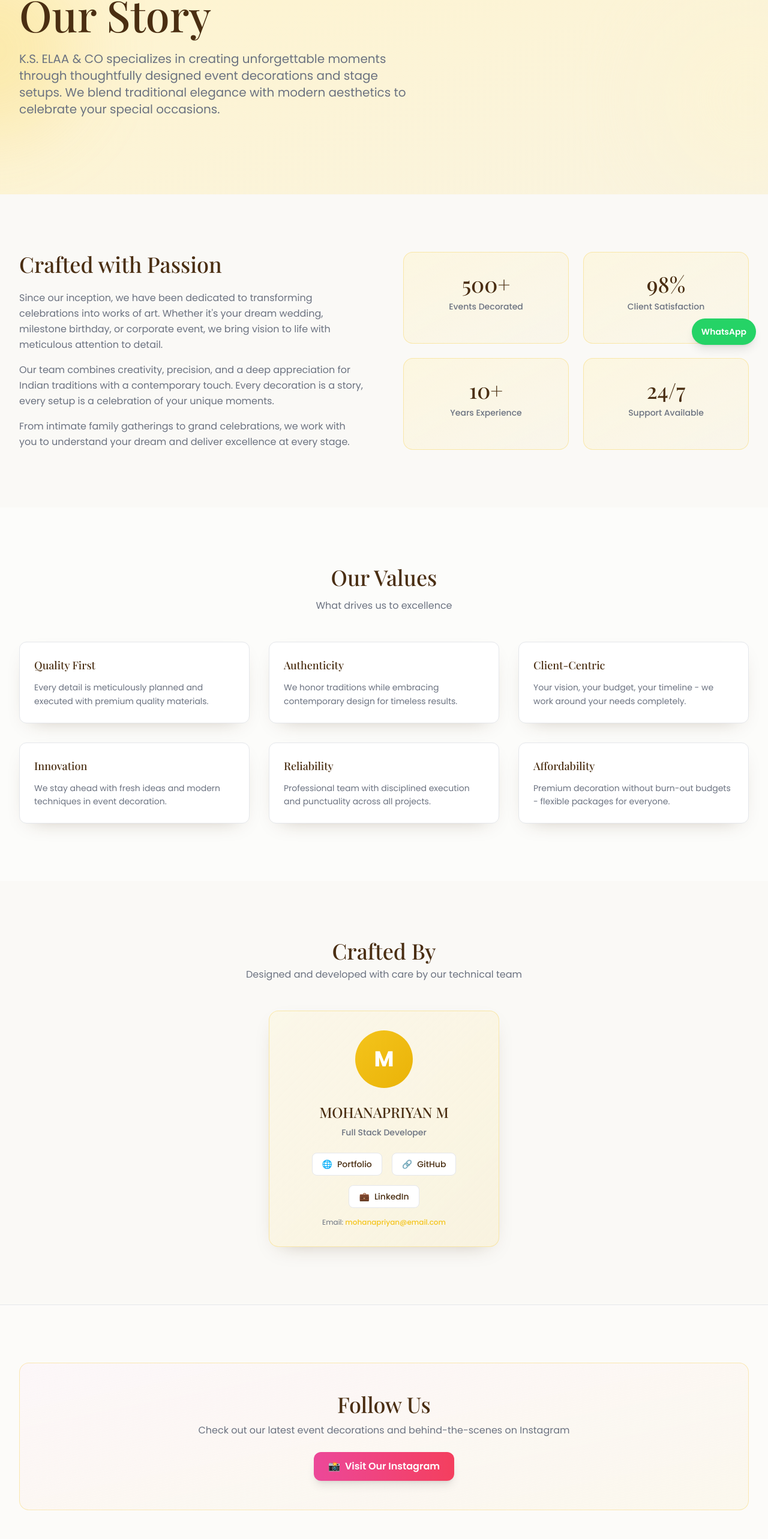
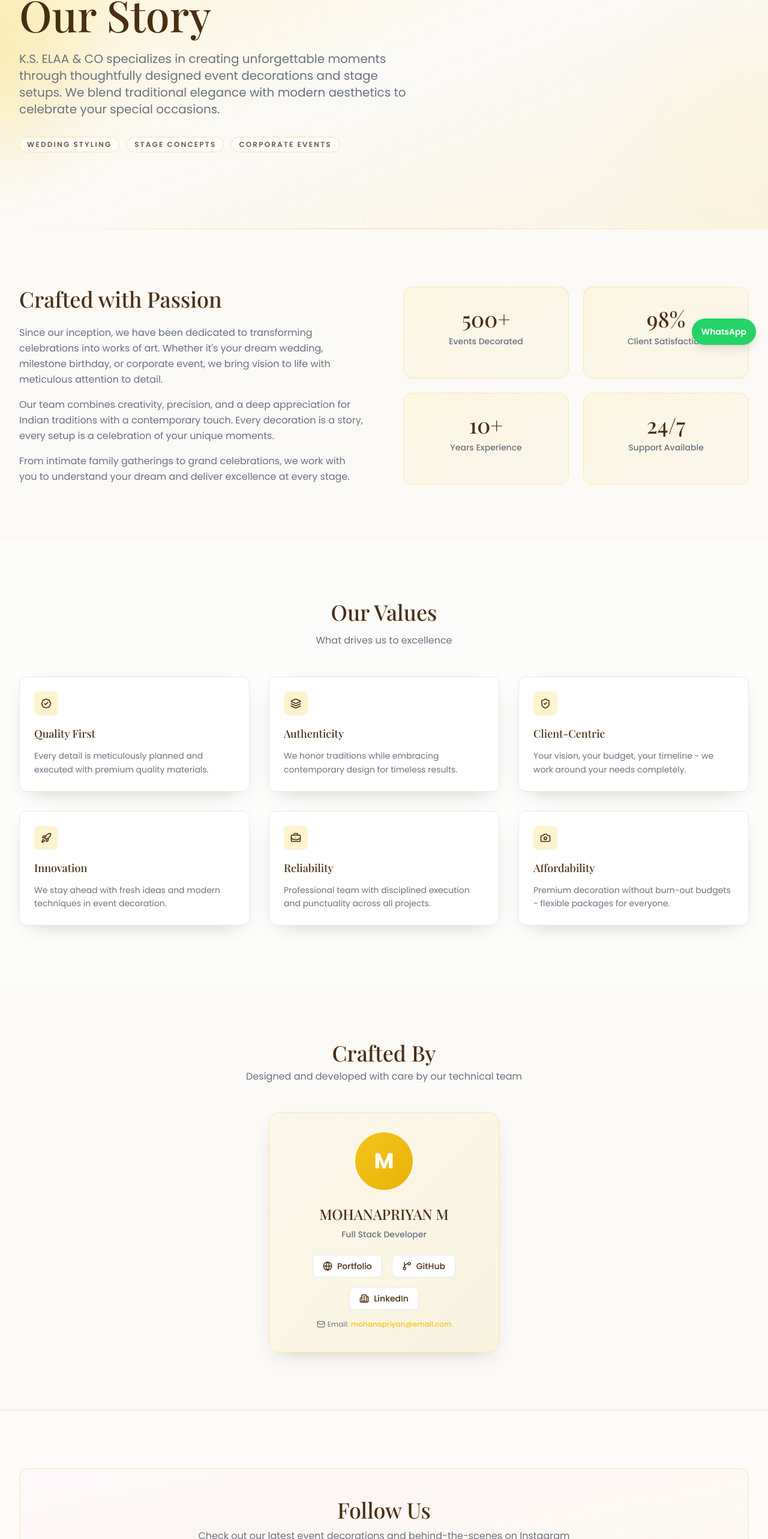
Before and after one commit to mohanapriyan2006/K.S.Elaa-and-Co, a React (Vite) app: page /about in a window 1280 px wide. Shown: the part 205-2771 px from the top of the page at 60% size. Built offline with nearby package versions, Linux system fonts and the light colour scheme.

Commit message:
feat: add lucide-react icons and update components for improved UI

```diff
--- a/package.json
+++ b/package.json
@@ -11,6 +11,7 @@
   },
   "dependencies": {
     "framer-motion": "^12.38.0",
+    "lucide-react": "^1.7.0",
     "react": "^19.2.4",
     "react-dom": "^19.2.4",
     "react-router-dom": "^7.13.2"
--- a/src/components/Hero.jsx
+++ b/src/components/Hero.jsx
@@ -1,4 +1,5 @@
 import { motion } from 'framer-motion'
+import { ArrowRight, Sparkles } from 'lucide-react'
 import { Link } from 'react-router-dom'
 import { fadeInUp, staggerContainer } from '../utils/animations'
 import { serviceItems } from '../data/services'
@@ -6,7 +7,9 @@ import { serviceItems } from '../data/services'
 const Motion = motion
 
 function Hero() {
-  const heroImage = serviceItems[3]?.image || 'https://images.unsplash.com/photo-1519225421980-715cb0215aed?auto=format&fit=crop&w=1600&q=80';
+  const heroImage =
+    serviceItems[3]?.image ||
+    'https://images.unsplash.com/photo-1519225421980-715cb0215aed?auto=format&fit=crop&w=1600&q=80'
 
   return (
     <section className="relative isolate overflow-hidden bg-gradient-to-br from-background via-yellowSoft/10 to-primary/10 py-24 sm:py-32 lg:py-40">
@@ -24,9 +27,10 @@ function Hero() {
         >
           <Motion.p
             variants={fadeInUp}
-            className="inline-flex rounded-full border border-primary/40 bg-gradient-to-r from-yellowSoft to-yellow-100 px-4 py-2 text-xs font-bold uppercase tracking-[0.3em] text-brown shadow-sm"
+            className="inline-flex items-center gap-2 rounded-full border border-primary/40 bg-gradient-to-r from-yellowSoft to-yellow-100 px-4 py-2 text-xs font-bold uppercase tracking-[0.3em] text-brown shadow-sm"
           >
-            ✨ Elegant Event Design
+            <Sparkles size={14} strokeWidth={2.2} />
+            Elegant Event Design
           </Motion.p>
 
           <Motion.h1
@@ -53,7 +57,10 @@ function Hero() {
               to="/contact"
               className="group relative rounded-xl bg-gradient-to-r from-primary to-primaryHover px-8 py-4 text-base font-semibold text-brown shadow-lg transition hover:shadow-xl hover:scale-105 overflow-hidden"
             >
-              <span className="relative z-10">Book Your Event</span>
+              <span className="relative z-10 inline-flex items-center gap-2">
+                Book Your Event
+                <ArrowRight size={18} className="transition-transform group-hover:translate-x-1" />
+              </span>
               <div className="absolute inset-0 bg-white/20 translate-x-[-100%] group-hover:translate-x-0 transition-transform duration-300" />
             </Link>
             <Link
--- a/src/pages/About.jsx
+++ b/src/pages/About.jsx
@@ -1,17 +1,34 @@
 import { motion } from 'framer-motion'
+import {
+  ArrowRight,
+  BadgeCheck,
+  BriefcaseBusiness,
+  Building2,
+  Camera,
+  ExternalLink,
+  GitBranch,
+  Globe,
+  Layers,
+  Mail,
+  Rocket,
+  ShieldCheck,
+} from 'lucide-react'
 import { Link } from 'react-router-dom'
 import { fadeInUp, staggerContainer } from '../utils/animations'
 import { developer, companySocial } from '../data/services'
 
 const Motion = motion
 
+const valueIcons = [BadgeCheck, Layers, ShieldCheck, Rocket, BriefcaseBusiness, Camera]
+
 function About() {
   return (
     <div className="min-h-screen bg-background">
       {/* Hero Section */}
-      <section className="relative isolate overflow-hidden bg-gradient-to-br from-yellowSoft to-primary/10 py-20 sm:py-28 lg:py-32">
+      <section className="relative isolate overflow-hidden bg-gradient-to-br from-yellowSoft via-background to-primary/10 py-20 sm:py-28 lg:py-32">
         <div className="absolute left-[-10rem] top-20 h-72 w-72 rounded-full bg-primary/20 blur-3xl" />
         <div className="absolute bottom-0 right-[-8rem] h-80 w-80 rounded-full bg-yellowSoft/30 blur-3xl" />
+        <div className="absolute inset-x-0 bottom-0 h-px bg-gradient-to-r from-transparent via-primary/50 to-transparent" />
 
         <div className="mx-auto w-full max-w-7xl px-4 sm:px-6 lg:px-8 relative z-10">
           <Motion.div
@@ -34,6 +51,11 @@ function About() {
               designed event decorations and stage setups. We blend traditional elegance with modern
               aesthetics to celebrate your special occasions.
             </Motion.p>
+            <Motion.div variants={fadeInUp} className="mt-8 flex flex-wrap items-center gap-3 text-xs font-semibold uppercase tracking-[0.18em] text-brown/80">
+              <span className="rounded-full border border-primary/40 bg-white/70 px-3 py-1">Wedding Styling</span>
+              <span className="rounded-full border border-primary/40 bg-white/70 px-3 py-1">Stage Concepts</span>
+              <span className="rounded-full border border-primary/40 bg-white/70 px-3 py-1">Corporate Events</span>
+            </Motion.div>
           </Motion.div>
         </div>
       </section>
@@ -147,16 +169,21 @@ function About() {
                 description:
                   'Premium decoration without burn-out budgets - flexible packages for everyone.',
               },
-            ].map((value) => (
+            ].map((value, index) => {
+              const Icon = valueIcons[index % valueIcons.length]
+              return (
               <Motion.article
                 key={value.title}
                 variants={fadeInUp}
-                className="rounded-xl border border-border bg-white p-6 shadow-soft"
+                className="group rounded-xl border border-border bg-white p-6 shadow-soft transition hover:-translate-y-1 hover:border-primary/40 hover:shadow-lg"
               >
+                <div className="mb-4 inline-flex h-10 w-10 items-center justify-center rounded-lg bg-gradient-to-br from-yellowSoft to-primary/20 text-brown">
+                  <Icon size={18} strokeWidth={2.2} />
+                </div>
                 <h3 className="font-heading text-lg text-brown">{value.title}</h3>
                 <p className="mt-3 text-sm leading-relaxed text-textSecondary">{value.description}</p>
               </Motion.article>
-            ))}
+            )})}
           </Motion.div>
         </div>
       </section>
@@ -193,9 +220,9 @@ function About() {
 
               <div className="mt-6 flex flex-wrap justify-center gap-4">
                 {[
-                  { label: 'Portfolio', url: developer.portfolio, icon: '🌐' },
-                  { label: 'GitHub', url: developer.github, icon: '🔗' },
-                  { label: 'LinkedIn', url: developer.linkedin, icon: '💼' },
+                  { label: 'Portfolio', url: developer.portfolio, icon: Globe },
+                  { label: 'GitHub', url: developer.github, icon: GitBranch },
+                  { label: 'LinkedIn', url: developer.linkedin, icon: Building2 },
                 ].map((link) => (
                   <a
                     key={link.label}
@@ -205,14 +232,15 @@ function About() {
                     className="inline-flex items-center gap-2 rounded-lg border border-border bg-white px-4 py-2 text-sm font-medium text-brown transition hover:bg-yellowSoft hover:border-primary"
                     aria-label={link.label}
                   >
-                    <span>{link.icon}</span>
+                    <link.icon size={16} strokeWidth={2.2} />
                     {link.label}
                   </a>
                 ))}
               </div>
 
-              <p className="mt-4 text-xs text-textSecondary">
-                Email:{' '}
+              <p className="mt-4 inline-flex items-center gap-1 text-xs text-textSecondary">
+                <Mail size={14} />
+                Email:
                 <a href={`mailto:${developer.email}`} className="font-medium text-primary hover:text-primaryHover">
                   {developer.email}
                 </a>
@@ -242,7 +270,7 @@ function About() {
               rel="noopener noreferrer"
               className="mt-6 inline-flex items-center gap-2 rounded-xl bg-gradient-to-r from-pink-500 to-rose-500 px-6 py-3 font-semibold text-white shadow-lg transition hover:shadow-xl hover:scale-105"
             >
-              <span>📸</span>
+              <Camera size={18} />
               Visit Our Instagram
             </a>
           </Motion.div>
@@ -268,15 +296,17 @@ function About() {
             <div className="flex flex-wrap justify-center gap-4">
               <Link
                 to="/contact"
-                className="rounded-xl bg-primary px-6 py-3 font-semibold text-brown shadow-soft transition hover:bg-primaryHover"
+                className="group inline-flex items-center gap-2 rounded-xl bg-primary px-6 py-3 font-semibold text-brown shadow-soft transition hover:bg-primaryHover"
               >
                 Book Now
+                <ArrowRight size={18} className="transition-transform group-hover:translate-x-1" />
               </Link>
               <Link
                 to="/services"
-                className="rounded-xl border border-border bg-white px-6 py-3 font-semibold text-brown transition hover:border-primary/60"
+                className="group inline-flex items-center gap-2 rounded-xl border border-border bg-white px-6 py-3 font-semibold text-brown transition hover:border-primary/60"
               >
                 View Services
+                <Camera size={18} className="transition-transform group-hover:translate-x-1" />
               </Link>
             </div>
           </Motion.div>
--- a/src/pages/Home.jsx
+++ b/src/pages/Home.jsx
@@ -1,5 +1,6 @@
 import { useEffect, useState } from 'react'
 import { motion, AnimatePresence } from 'framer-motion'
+import { ArrowRight, CircleDollarSign, Palette, Sparkles, Star, Zap } from 'lucide-react'
 import { Link } from 'react-router-dom'
 import Hero from '../components/Hero'
 import CategoryGrid from '../components/CategoryGrid'
@@ -8,6 +9,8 @@ import { galleryPreview, serviceItems, testimonials, whyChooseUs } from '../data
 import { fadeInUp, staggerContainer } from '../utils/animations'
 
 const Motion = motion
+
+const whyUsIcons = [Sparkles, Palette, CircleDollarSign, Zap]
 
 function Home() {
   const [activeTestimonial, setActiveTestimonial] = useState(0)
@@ -58,10 +61,11 @@ function Home() {
                 className="group relative rounded-2xl border border-primary/20 bg-white p-8 shadow-soft transition hover:shadow-lg hover:border-primary/40"
               >
                 <div className="absolute top-0 left-0 w-full h-1 bg-gradient-to-r from-primary via-yellow-400 to-transparent rounded-t-2xl opacity-0 group-hover:opacity-100 transition-opacity" />
-                <div className="w-12 h-12 rounded-lg bg-gradient-to-br from-primary/20 to-yellowSoft/30 flex items-center justify-center mb-4">
-                  <span className="text-2xl">
-                    {['✨', '🎨', '💰', '⚡'][index % 4]}
-                  </span>
+                <div className="w-12 h-12 rounded-lg bg-gradient-to-br from-primary/20 to-yellowSoft/30 flex items-center justify-center mb-4 text-brown">
+                  {(() => {
+                    const Icon = whyUsIcons[index % whyUsIcons.length]
+                    return <Icon size={22} strokeWidth={2.2} />
+                  })()}
                 </div>
                 <h3 className="font-heading text-xl text-brown">{point.title}</h3>
                 <p className="mt-3 text-sm leading-relaxed text-textSecondary">{point.description}</p>
@@ -96,9 +100,9 @@ function Home() {
                   transition={{ duration: 0.4 }}
                   className="space-y-6 text-center"
                 >
-                  <div className="flex justify-center gap-1">
+                  <div className="flex justify-center gap-1 text-amber-500">
                     {[...Array(5)].map((_, i) => (
-                      <span key={i} className="text-xl">⭐</span>
+                      <Star key={i} size={18} fill="currentColor" strokeWidth={1.5} />
                     ))}
                   </div>
                   <blockquote className="text-xl leading-relaxed text-textSecondary italic italic">
@@ -161,7 +165,7 @@ function Home() {
                 className="group inline-flex items-center gap-2 rounded-xl bg-gradient-to-r from-primary to-primaryHover px-8 py-4 font-semibold text-brown shadow-lg transition hover:shadow-xl hover:scale-105"
               >
                 Get Started
-                <span className="group-hover:translate-x-1 transition-transform">→</span>
+                <ArrowRight size={18} className="transition-transform group-hover:translate-x-1" />
               </Link>
               <Link
                 to="/services"
```
Also changed, not shown: 1 other file (tests, documents, lock files or other folders).
